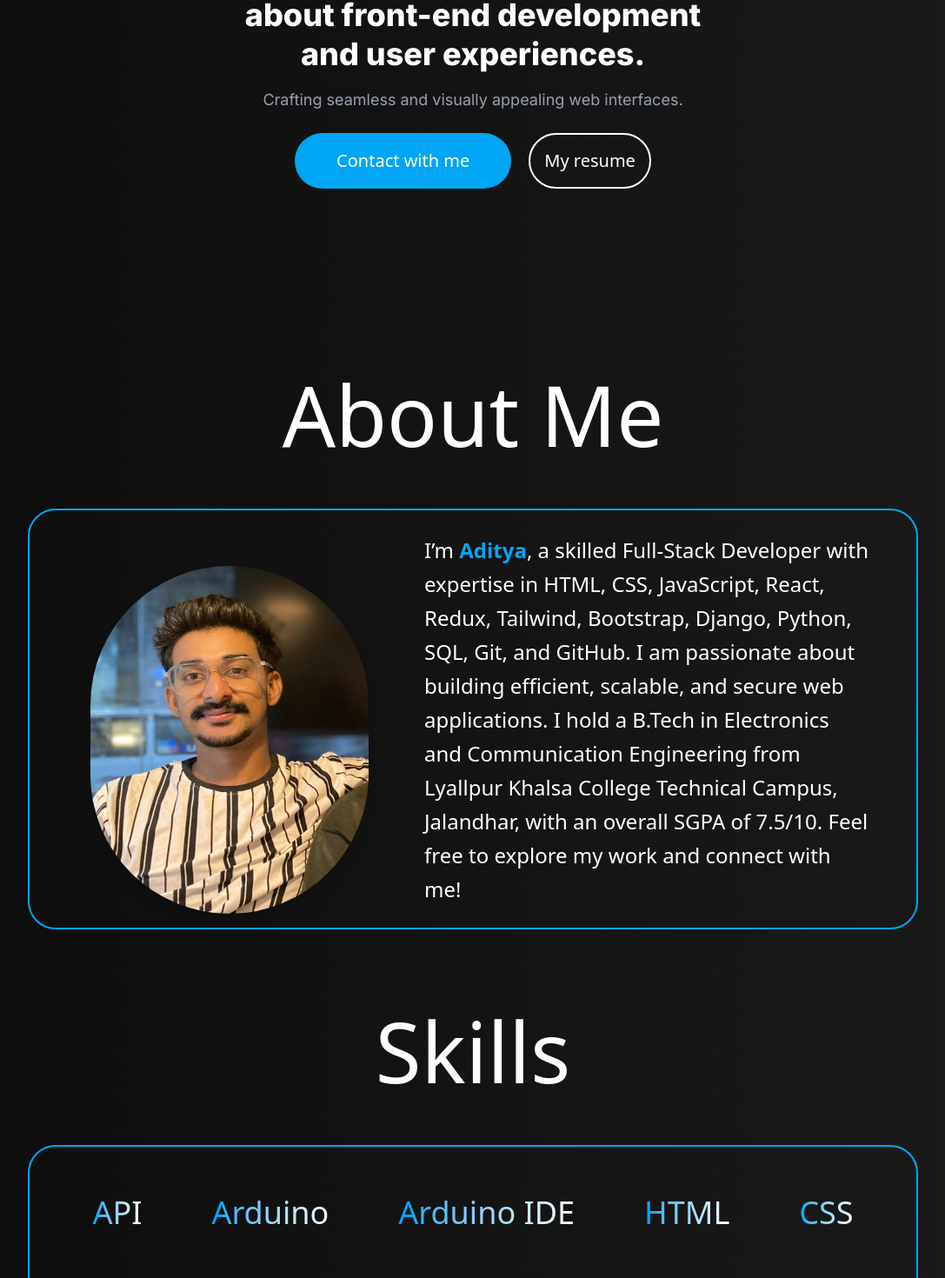
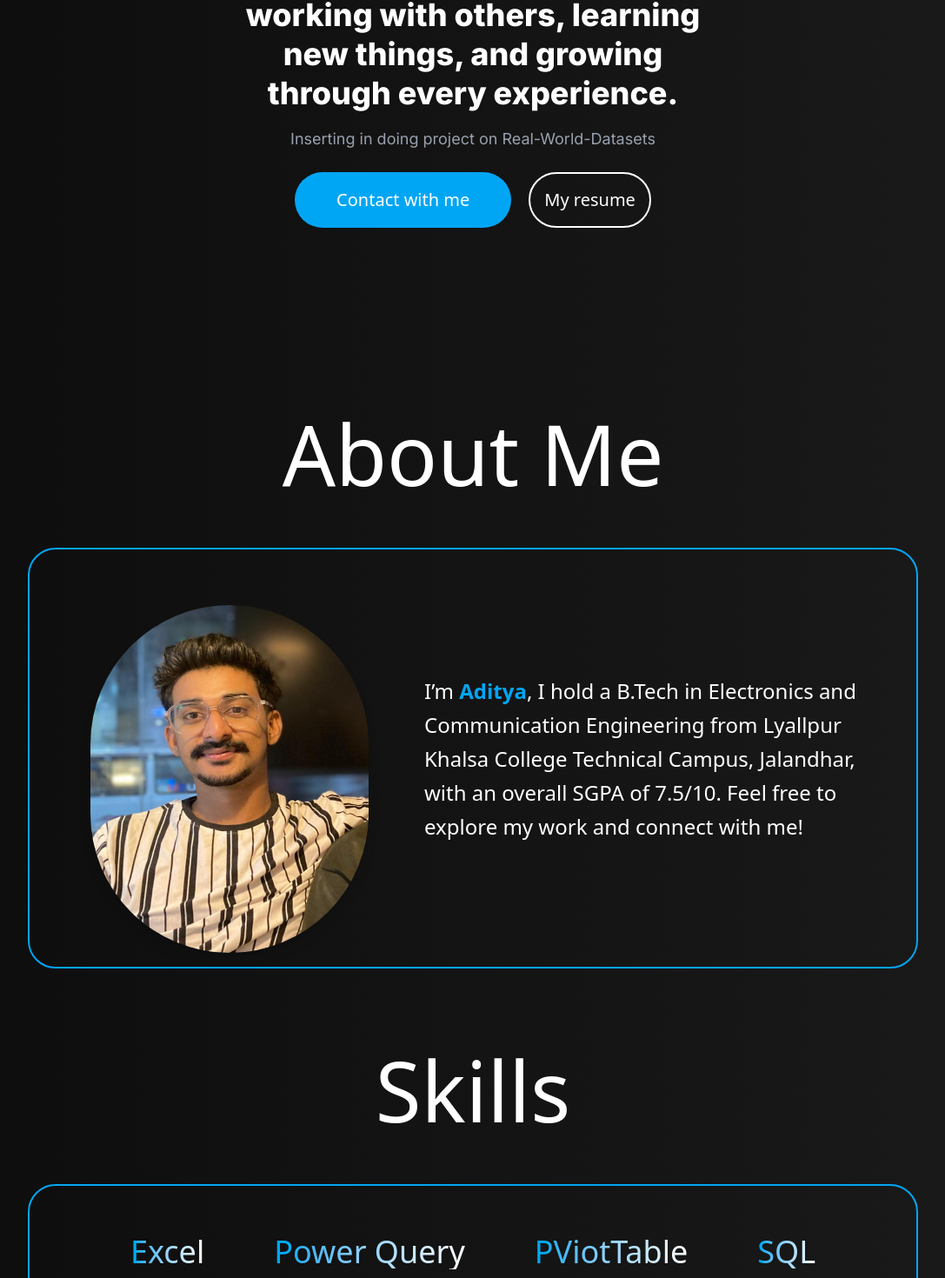
Before and after one commit to AdityaExplorer/CV, a React (Vite) app: page / in a window 1280 px wide. Shown: the part 612-2082 px from the top of the page at 87% size, without its empty margins (96-1183 px from the left). Built offline with nearby package versions, Linux system fonts and the light colour scheme.

Commit message:
'changing_Skills_Hero_About_secton'

```diff
--- a/src/component/AboutSection.jsx
+++ b/src/component/AboutSection.jsx
@@ -14,7 +14,7 @@ const AboutSection = () => {
     <div className="flex flex-col md:flex-row justify-center
     items-center gap-12 w-[80%] mx-auto mt-0 md:mt-12 mb-20
     border-2 border-sky-500 rounded-4xl
-    hover:bg-gradient-to-r hover:from-sky-500 hover:to-red-900 cursor-pointer
+     cursor-pointer
     ">
       {/* Left Side Content */}
       <motion.div
@@ -40,7 +40,7 @@ const AboutSection = () => {
       className="max-w-lg text-center md:text-left text-base md:text-lg">
         {/* For Larger Screens */}
         <p className="text-white font-medium text-2xl leading-relaxed md:block hidden">
-            I’m <strong className="text-sky-500 ">Aditya</strong>, a skilled Full-Stack Developer with expertise in HTML, CSS, JavaScript, React, Redux, Tailwind, Bootstrap, Django, Python, SQL, Git, and GitHub. I am passionate about building efficient, scalable, and secure web applications.
+            I’m <strong className="text-sky-500 hover:text-gray-500 ">Aditya</strong>,
 
             I hold a B.Tech in Electronics and Communication Engineering from Lyallpur Khalsa College Technical Campus, Jalandhar, with an overall SGPA of 7.5/10.
 
@@ -48,7 +48,7 @@ const AboutSection = () => {
 
         {/* For Mobile Screens */}
         <p className="text-white font-medium leading-relaxed md:hidden text-center p-3">
-          I’m <strong className="text-blue-600">Aditya</strong>, a Full-Stack Developer skilled in React, Django, and SQL.
+          I’m <strong className="text-blue-600">Aditya</strong>, a master in Excel,Power Querry , Power Bi and SQL.
           B.Tech in ECE from Lyallpur Khalsa College (SGPA: 7.5/10).
           Passionate about building secure and scalable applications.
         </p>
--- a/src/component/HeroSection.jsx
+++ b/src/component/HeroSection.jsx
@@ -27,10 +27,10 @@ const HeroSection = () => {
             <span className="bg-gradient-to-r from-sky-500 to-red-800 bg-clip-text text-transparent">
               I'm Aditya Verma,
             </span>
-            passionate about front-end development and user experiences.
+            I enjoy working with others, learning new things, and growing through every experience.
           </h1>
           <p className="text-gray-400 text-lg mt-4 font-[Inter]">
-            Crafting seamless and visually appealing web interfaces.
+            Inserting in doing project on Real-World-Datasets
           </p>
         </div>
 
--- a/src/component/Skills.jsx
+++ b/src/component/Skills.jsx
@@ -18,7 +18,8 @@ const Skills = () => {
     border-2 border-sky-500 rounded-4xl '>
       <div className='flex justify-center flex-wrap  md:gap-20 gap-5 items-center  md:px-14 md:py-14 p-7'>
 
-        {["API","Arduino","Arduino IDE","HTML","CSS","Javascript","Bootstrap","Tailwind CSS","React","Redux","SQL","Python","Django","Jupyter Nootbook","PyCharm","phpMyAdmin"].map((item,index)=>(
+        {["Excel","Power Query",'PViotTable',"SQL",,"Power Bi","Python","PostgreeSQL",
+        "API","Arduino","Arduino IDE","HTML","CSS","Javascript","Bootstrap","Tailwind CSS","Jupyter Nootbook","PyCharm","phpMyAdmin"].map((item,index)=>(
           <motion.div
           initial={{opactiy:0,x:-200}}
           transition={{duration:1}}
```
